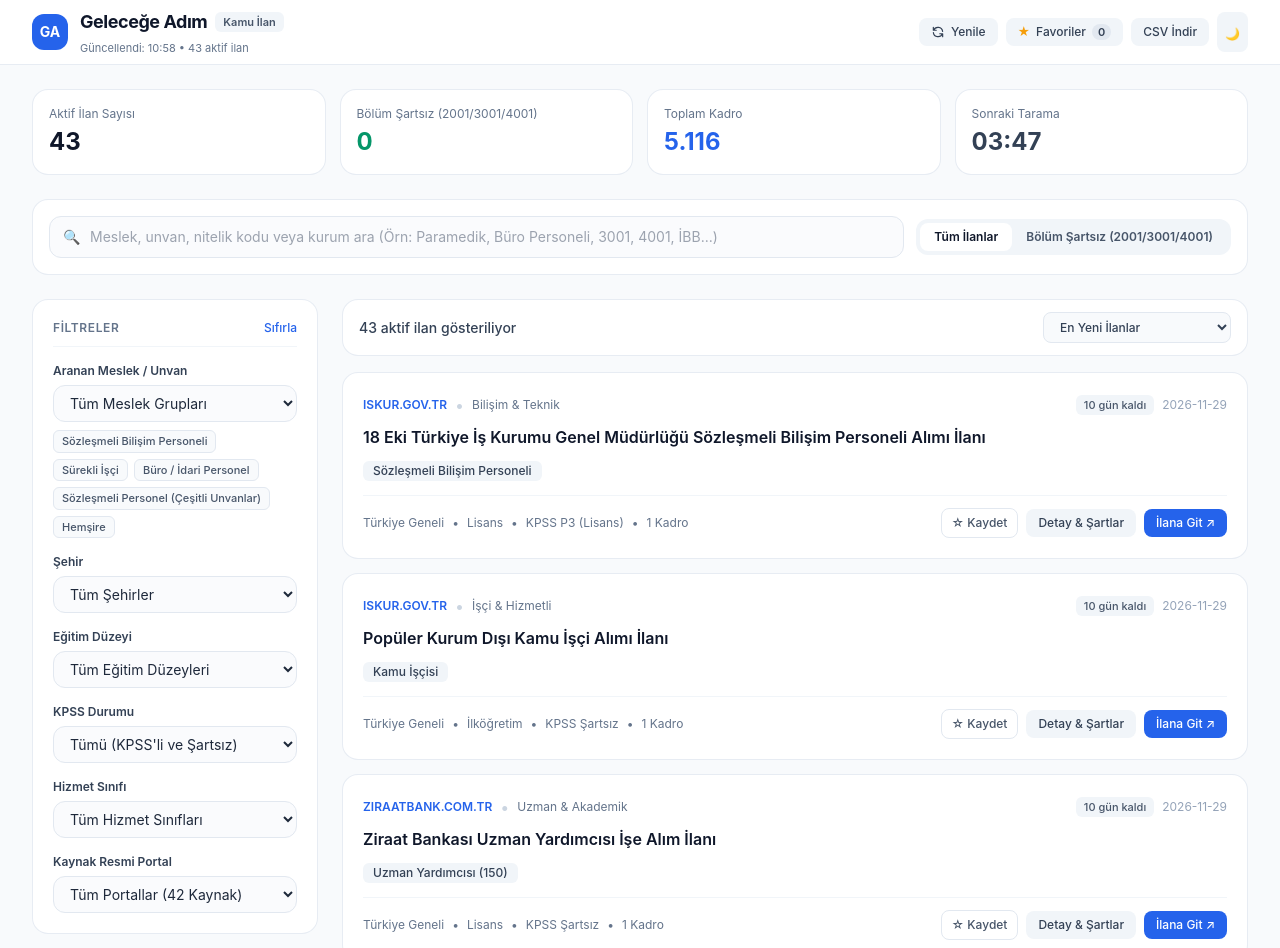
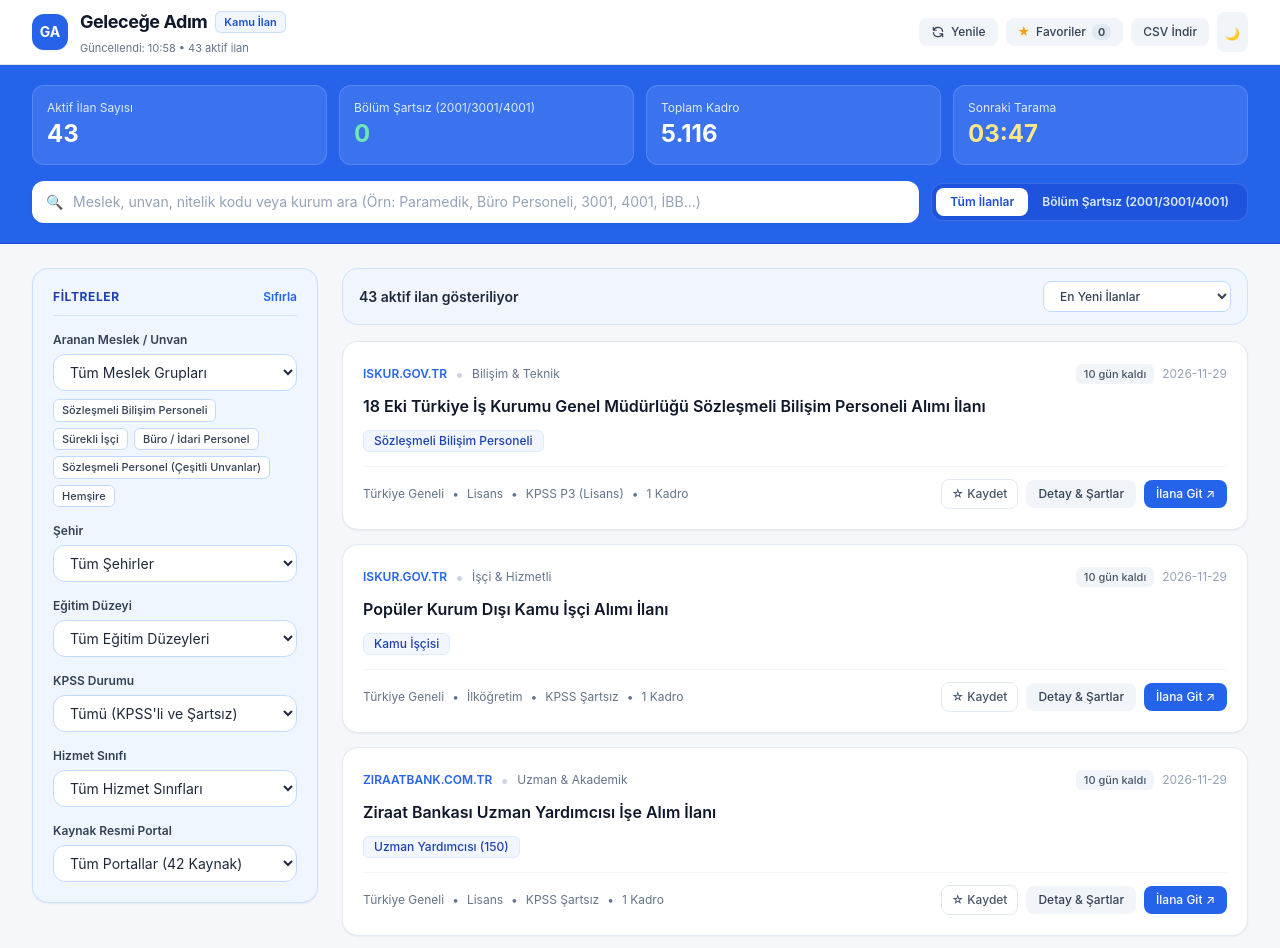
Before and after one commit to ozturkmertcan0001-wq/gelecege-ad-m, a plain HTML site: page index.html in a window 1280 px wide. Shown: the top 948 px of the page. Drawn offline with nearby package versions, Linux system fonts and the light colour scheme.

Commit message:
Update index.html

```diff
--- a/index.html
+++ b/index.html
@@ -18,6 +18,7 @@
               500: '#3b82f6',
               600: '#2563eb',
               700: '#1d4ed8',
+              800: '#1e40af',
             }
           }
         }
@@ -36,13 +37,13 @@
     .animate-toast { animation: fadeSlideUp 0.2s ease-out forwards; }
   </style>
 </head>
-<body class="bg-slate-50 text-slate-800 dark:bg-slate-950 dark:text-slate-100 transition-colors duration-200 min-h-screen flex flex-col">
+<body class="bg-slate-100/70 text-slate-800 dark:bg-slate-950 dark:text-slate-100 transition-colors duration-200 min-h-screen flex flex-col">
 
-  <!-- Sade Üst Bar -->
-  <header class="sticky top-0 z-30 bg-white/95 dark:bg-slate-900/95 backdrop-blur border-b border-slate-200/80 dark:border-slate-800">
+  <!-- Üst Marka Çubuğu -->
+  <header class="sticky top-0 z-30 bg-white/95 dark:bg-slate-900/95 backdrop-blur border-b border-slate-200 dark:border-slate-800">
     <div class="max-w-7xl mx-auto px-4 sm:px-6 lg:px-8 h-16 flex items-center justify-between gap-4">
       <a href="#" id="brandLogoReset" class="flex items-center gap-3">
-        <div class="w-9 h-9 rounded-xl bg-brand-600 text-white flex items-center justify-center font-bold text-sm shadow-xs">
+        <div class="w-9 h-9 rounded-xl bg-brand-600 text-white flex items-center justify-center font-bold text-sm shadow-sm">
           GA
         </div>
         <div>
@@ -50,7 +51,7 @@
             <h1 class="font-bold text-base sm:text-lg tracking-tight text-slate-900 dark:text-white leading-none">
               Geleceğe Adım
             </h1>
-            <span class="text-[11px] font-semibold px-2 py-0.5 rounded-md bg-slate-100 dark:bg-slate-800 text-slate-600 dark:text-slate-300">
+            <span class="text-[11px] font-semibold px-2 py-0.5 rounded-md bg-blue-50 dark:bg-blue-950/70 text-brand-700 dark:text-blue-300 border border-blue-200/80 dark:border-blue-800">
               Kamu İlan
             </span>
           </div>
@@ -89,68 +90,75 @@
     </div>
   </header>
 
-  <main class="max-w-7xl mx-auto px-4 sm:px-6 lg:px-8 py-6 space-y-6 flex-1 w-full">
+  <!-- Mavi Üst Kontrol Bandı: Aktif İlan İstatistikleri + Arama -->
+  <section class="bg-brand-600 dark:bg-blue-950 border-b border-brand-700 dark:border-blue-900">
+    <div class="max-w-7xl mx-auto px-4 sm:px-6 lg:px-8 py-5 space-y-4">
 
-    <!-- 4 Sade İstatistik Kartı -->
-    <section class="grid grid-cols-2 lg:grid-cols-4 gap-3.5">
-      <div class="bg-white dark:bg-slate-900 border border-slate-200/80 dark:border-slate-800 rounded-2xl p-4">
-        <p class="text-xs text-slate-500 dark:text-slate-400">Aktif İlan Sayısı</p>
-        <p id="statTotalListings" class="text-2xl font-bold mt-1 text-slate-900 dark:text-white">0</p>
+      <!-- 4 İstatistik Kutusu -->
+      <div class="grid grid-cols-2 lg:grid-cols-4 gap-3">
+        <div class="bg-white/10 border border-white/15 rounded-xl p-3.5 text-white">
+          <p class="text-xs text-blue-100">Aktif İlan Sayısı</p>
+          <p id="statTotalListings" class="text-2xl font-bold mt-0.5 text-white">0</p>
         </div>
-      <div class="bg-white dark:bg-slate-900 border border-slate-200/80 dark:border-slate-800 rounded-2xl p-4">
-        <p class="text-xs text-slate-500 dark:text-slate-400">Bölüm Şartsız (2001/3001/4001)</p>
-        <p id="statDuzMemurluk" class="text-2xl font-bold mt-1 text-emerald-600 dark:text-emerald-400">0</p>
+        <div class="bg-white/10 border border-white/15 rounded-xl p-3.5 text-white">
+          <p class="text-xs text-blue-100">Bölüm Şartsız (2001/3001/4001)</p>
+          <p id="statDuzMemurluk" class="text-2xl font-bold mt-0.5 text-emerald-300">0</p>
         </div>
-      <div class="bg-white dark:bg-slate-900 border border-slate-200/80 dark:border-slate-800 rounded-2xl p-4">
-        <p class="text-xs text-slate-500 dark:text-slate-400">Toplam Kadro</p>
-        <p id="statTotalQuota" class="text-2xl font-bold mt-1 text-brand-600 dark:text-brand-400">0</p>
+        <div class="bg-white/10 border border-white/15 rounded-xl p-3.5 text-white">
+          <p class="text-xs text-blue-100">Toplam Kadro</p>
+          <p id="statTotalQuota" class="text-2xl font-bold mt-0.5 text-white">0</p>
         </div>
-      <div class="bg-white dark:bg-slate-900 border border-slate-200/80 dark:border-slate-800 rounded-2xl p-4">
-        <p class="text-xs text-slate-500 dark:text-slate-400">Sonraki Tarama</p>
-        <p id="statCountdown" class="text-2xl font-bold mt-1 text-slate-700 dark:text-slate-200">--:--</p>
+        <div class="bg-white/10 border border-white/15 rounded-xl p-3.5 text-white">
+          <p class="text-xs text-blue-100">Sonraki Tarama</p>
+          <p id="statCountdown" class="text-2xl font-bold mt-0.5 text-amber-200">--:--</p>
         </div>
-    </section>
+      </div>
 
-    <!-- Sade Arama & Hızlı Sekme Çubuğu -->
-    <section class="bg-white dark:bg-slate-900 border border-slate-200/80 dark:border-slate-800 rounded-2xl p-3.5 sm:p-4 flex flex-col md:flex-row items-stretch md:items-center gap-3">
+      <!-- Arama Çubuğu & Hızlı Sekmeler -->
+      <div class="flex flex-col md:flex-row items-stretch md:items-center gap-3">
         <div class="relative flex-1">
           <span class="absolute inset-y-0 left-3.5 flex items-center text-slate-400 text-sm">🔍</span>
           <input id="searchInput" type="text"
             placeholder="Meslek, unvan, nitelik kodu veya kurum ara (Örn: Paramedik, Büro Personeli, 3001, 4001, İBB...)"
-          class="w-full pl-10 pr-4 py-2.5 rounded-xl border border-slate-200 dark:border-slate-700 bg-slate-50/70 dark:bg-slate-800/70 text-sm focus:bg-white dark:focus:bg-slate-800 focus:outline-none focus:ring-2 focus:ring-brand-500 transition" />
+            class="w-full pl-10 pr-4 py-2.5 rounded-xl border border-transparent bg-white dark:bg-slate-900 text-slate-900 dark:text-white placeholder-slate-400 text-sm shadow-sm focus:outline-none focus:ring-2 focus:ring-white/80 transition" />
         </div>
 
-      <div class="inline-flex p-1 rounded-xl bg-slate-100 dark:bg-slate-800 shrink-0 self-start md:self-auto">
+        <div class="inline-flex p-1 rounded-xl bg-brand-700/75 dark:bg-blue-900/70 border border-white/15 shrink-0 self-start md:self-auto">
           <button id="quickTabAll" type="button"
-          class="px-3.5 py-1.5 rounded-lg text-xs font-semibold transition bg-white dark:bg-slate-700 text-slate-900 dark:text-white shadow-xs">
+            class="px-3.5 py-1.5 rounded-lg text-xs font-semibold transition bg-white dark:bg-slate-800 text-brand-700 dark:text-white shadow-sm">
             Tüm İlanlar
           </button>
           <button id="quickTabDuz" type="button"
-          class="px-3.5 py-1.5 rounded-lg text-xs font-semibold transition text-slate-600 dark:text-slate-300 hover:text-slate-900 dark:hover:text-white">
+            class="px-3.5 py-1.5 rounded-lg text-xs font-semibold transition text-blue-100 hover:text-white">
             Bölüm Şartsız (2001/3001/4001)
           </button>
         </div>
+      </div>
+
+    </div>
   </section>
+
+  <main class="max-w-7xl mx-auto px-4 sm:px-6 lg:px-8 py-6 flex-1 w-full">
 
     <!-- Ana 2 Sütunlu Yerleşim -->
     <div class="grid grid-cols-1 lg:grid-cols-12 gap-6 items-start">
 
-      <!-- Sol Filtre Paneli -->
-      <aside class="lg:col-span-4 xl:col-span-3 bg-white dark:bg-slate-900 border border-slate-200/80 dark:border-slate-800 rounded-2xl p-5 space-y-4 lg:sticky lg:top-20">
-        <div class="flex items-center justify-between pb-2.5 border-b border-slate-100 dark:border-slate-800">
-          <h2 class="font-semibold text-xs uppercase tracking-wider text-slate-500 dark:text-slate-400">Filtreler</h2>
-          <button id="btnResetFilters" type="button" class="text-xs font-medium text-brand-600 dark:text-brand-400 hover:underline">
+      <!-- Sol Filtre Paneli (Açık Mavi Zemin) -->
+      <aside class="lg:col-span-4 xl:col-span-3 bg-blue-50/90 dark:bg-blue-950/35 border border-blue-200/80 dark:border-blue-900/60 rounded-2xl p-5 space-y-4 shadow-sm lg:sticky lg:top-20">
+        <div class="flex items-center justify-between pb-2.5 border-b border-blue-200/70 dark:border-blue-900/60">
+          <h2 class="font-bold text-xs uppercase tracking-wider text-brand-800 dark:text-blue-300">Filtreler</h2>
+          <button id="btnResetFilters" type="button" class="text-xs font-semibold text-brand-600 dark:text-blue-400 hover:underline">
             Sıfırla
           </button>
         </div>
 
         <!-- İlanda Aranan Meslek -->
         <div>
-          <label for="professionSelect" class="block text-xs font-semibold mb-1.5 text-slate-700 dark:text-slate-300">
+          <label for="professionSelect" class="block text-xs font-semibold mb-1.5 text-slate-700 dark:text-slate-200">
             Aranan Meslek / Unvan
           </label>
           <select id="professionSelect"
-            class="w-full px-3 py-2 rounded-xl border border-slate-200 dark:border-slate-700 bg-slate-50/70 dark:bg-slate-800 text-sm focus:outline-none focus:ring-2 focus:ring-brand-500">
+            class="w-full px-3 py-2 rounded-xl border border-blue-200 dark:border-blue-800/70 bg-white dark:bg-slate-900 text-sm focus:outline-none focus:ring-2 focus:ring-brand-500">
             <option value="">Tüm Meslek Grupları</option>
           </select>
           <div id="popularProfessionsPills" class="flex flex-wrap gap-1.5 mt-2"></div>
@@ -158,18 +166,18 @@
 
         <!-- Şehir -->
         <div>
-          <label for="citySelect" class="block text-xs font-semibold mb-1.5 text-slate-700 dark:text-slate-300">Şehir</label>
+          <label for="citySelect" class="block text-xs font-semibold mb-1.5 text-slate-700 dark:text-slate-200">Şehir</label>
           <select id="citySelect"
-            class="w-full px-3 py-2 rounded-xl border border-slate-200 dark:border-slate-700 bg-slate-50/70 dark:bg-slate-800 text-sm focus:outline-none focus:ring-2 focus:ring-brand-500">
+            class="w-full px-3 py-2 rounded-xl border border-blue-200 dark:border-blue-800/70 bg-white dark:bg-slate-900 text-sm focus:outline-none focus:ring-2 focus:ring-brand-500">
             <option value="">Tüm Şehirler</option>
           </select>
         </div>
 
         <!-- Eğitim Düzeyi -->
         <div>
-          <label for="educationSelect" class="block text-xs font-semibold mb-1.5 text-slate-700 dark:text-slate-300">Eğitim Düzeyi</label>
+          <label for="educationSelect" class="block text-xs font-semibold mb-1.5 text-slate-700 dark:text-slate-200">Eğitim Düzeyi</label>
           <select id="educationSelect"
-            class="w-full px-3 py-2 rounded-xl border border-slate-200 dark:border-slate-700 bg-slate-50/70 dark:bg-slate-800 text-sm focus:outline-none focus:ring-2 focus:ring-brand-500">
+            class="w-full px-3 py-2 rounded-xl border border-blue-200 dark:border-blue-800/70 bg-white dark:bg-slate-900 text-sm focus:outline-none focus:ring-2 focus:ring-brand-500">
             <option value="">Tüm Eğitim Düzeyleri</option>
             <option value="İlköğretim">İlköğretim</option>
             <option value="Ortaöğretim">Ortaöğretim (Lise)</option>
@@ -180,9 +188,9 @@
 
         <!-- KPSS Puan Türü -->
         <div>
-          <label for="kpssSelect" class="block text-xs font-semibold mb-1.5 text-slate-700 dark:text-slate-300">KPSS Durumu</label>
+          <label for="kpssSelect" class="block text-xs font-semibold mb-1.5 text-slate-700 dark:text-slate-200">KPSS Durumu</label>
           <select id="kpssSelect"
-            class="w-full px-3 py-2 rounded-xl border border-slate-200 dark:border-slate-700 bg-slate-50/70 dark:bg-slate-800 text-sm focus:outline-none focus:ring-2 focus:ring-brand-500">
+            class="w-full px-3 py-2 rounded-xl border border-blue-200 dark:border-blue-800/70 bg-white dark:bg-slate-900 text-sm focus:outline-none focus:ring-2 focus:ring-brand-500">
             <option value="">Tümü (KPSS'li ve Şartsız)</option>
             <option value="KPSS Şartsız">KPSS Şartsız</option>
             <option value="KPSS P94">KPSS P94 (Ortaöğretim)</option>
@@ -193,9 +201,9 @@
 
         <!-- Hizmet Sınıfı -->
         <div>
-          <label for="categorySelect" class="block text-xs font-semibold mb-1.5 text-slate-700 dark:text-slate-300">Hizmet Sınıfı</label>
+          <label for="categorySelect" class="block text-xs font-semibold mb-1.5 text-slate-700 dark:text-slate-200">Hizmet Sınıfı</label>
           <select id="categorySelect"
-            class="w-full px-3 py-2 rounded-xl border border-slate-200 dark:border-slate-700 bg-slate-50/70 dark:bg-slate-800 text-sm focus:outline-none focus:ring-2 focus:ring-brand-500">
+            class="w-full px-3 py-2 rounded-xl border border-blue-200 dark:border-blue-800/70 bg-white dark:bg-slate-900 text-sm focus:outline-none focus:ring-2 focus:ring-brand-500">
             <option value="">Tüm Hizmet Sınıfları</option>
             <option value="Büro & İdari">Büro & İdari</option>
             <option value="Sağlık Personeli">Sağlık Personeli</option>
@@ -207,9 +215,9 @@
 
         <!-- Kaynak Resmi Portal -->
         <div>
-          <label for="portalSelect" class="block text-xs font-semibold mb-1.5 text-slate-700 dark:text-slate-300">Kaynak Resmi Portal</label>
+          <label for="portalSelect" class="block text-xs font-semibold mb-1.5 text-slate-700 dark:text-slate-200">Kaynak Resmi Portal</label>
           <select id="portalSelect"
-            class="w-full px-3 py-2 rounded-xl border border-slate-200 dark:border-slate-700 bg-slate-50/70 dark:bg-slate-800 text-sm focus:outline-none focus:ring-2 focus:ring-brand-500">
+            class="w-full px-3 py-2 rounded-xl border border-blue-200 dark:border-blue-800/70 bg-white dark:bg-slate-900 text-sm focus:outline-none focus:ring-2 focus:ring-brand-500">
             <option value="">Tüm Portallar (42 Kaynak)</option>
           </select>
         </div>
@@ -218,20 +226,20 @@
       <!-- Sağ İlan Akışı -->
       <section class="lg:col-span-8 xl:col-span-9 space-y-4">
 
-        <!-- Üst Sıralama & Aktif Filtre Özeti -->
-        <div class="bg-white dark:bg-slate-900 border border-slate-200/80 dark:border-slate-800 rounded-2xl px-4 py-3 space-y-2">
+        <!-- Üst Sıralama & Aktif Filtre Özeti (Açık Mavi Zemin) -->
+        <div class="bg-blue-50/75 dark:bg-blue-950/30 border border-blue-200/70 dark:border-blue-900/50 rounded-2xl px-4 py-3 space-y-2">
           <div class="flex flex-wrap items-center justify-between gap-2">
-            <p id="resultSummaryText" class="text-sm font-medium text-slate-700 dark:text-slate-200">
+            <p id="resultSummaryText" class="text-sm font-semibold text-slate-800 dark:text-slate-100">
               İlanlar yükleniyor...
             </p>
             <select id="sortSelect"
-              class="px-3 py-1.5 rounded-lg border border-slate-200 dark:border-slate-700 bg-slate-50 dark:bg-slate-800 text-xs font-medium text-slate-700 dark:text-slate-200">
+              class="px-3 py-1.5 rounded-lg border border-blue-200 dark:border-blue-800/70 bg-white dark:bg-slate-900 text-xs font-medium text-slate-700 dark:text-slate-200">
               <option value="newest">En Yeni İlanlar</option>
               <option value="deadline">Son Başvuru Yaklaşanlar</option>
               <option value="quota">Kontenjan Sayısı</option>
             </select>
           </div>
-          <div id="activeFilterChips" class="hidden flex-wrap items-center gap-1.5 pt-2 border-t border-slate-100 dark:border-slate-800"></div>
+          <div id="activeFilterChips" class="hidden flex-wrap items-center gap-1.5 pt-2 border-t border-blue-200/60 dark:border-blue-900/50"></div>
         </div>
 
         <!-- İlan Kartları -->
@@ -241,14 +249,14 @@
   </main>
 
   <!-- Sade Alt Bilgi -->
-  <footer class="border-t border-slate-200/80 dark:border-slate-800 mt-12 py-6 text-center text-xs text-slate-500 dark:text-slate-400">
+  <footer class="border-t border-slate-200 dark:border-slate-800 bg-white dark:bg-slate-900 mt-12 py-6 text-center text-xs text-slate-500 dark:text-slate-400">
     <div class="max-w-7xl mx-auto px-4">
       Geleceğe Adım — Kamu İlan • 42 resmi kamu, bakanlık ve belediye portalından saatlik güncellenir.
     </div>
   </footer>
 
   <!-- İlan Detay Modalı (Meslek Grupları & Aranan Şartlar) -->
-  <div id="detailModal" class="fixed inset-0 z-50 hidden items-center justify-center bg-slate-950/60 backdrop-blur-xs p-4">
+  <div id="detailModal" class="fixed inset-0 z-50 hidden items-center justify-center bg-slate-950/60 backdrop-blur-sm p-4">
     <div class="bg-white dark:bg-slate-900 border border-slate-200 dark:border-slate-800 rounded-2xl max-w-2xl w-full max-h-[88vh] flex flex-col shadow-xl overflow-hidden">
       <div class="px-6 py-4 border-b border-slate-100 dark:border-slate-800 flex items-start justify-between gap-4">
         <div>
@@ -267,7 +275,7 @@
       </div>
 
       <div class="p-6 overflow-y-auto custom-scroll space-y-5 text-sm">
-        <div class="grid grid-cols-2 sm:grid-cols-3 gap-3 bg-slate-50 dark:bg-slate-800/60 p-3.5 rounded-xl border border-slate-200/60 dark:border-slate-700/60">
+        <div class="grid grid-cols-2 sm:grid-cols-3 gap-3 bg-blue-50/70 dark:bg-blue-950/30 p-3.5 rounded-xl border border-blue-200/70 dark:border-blue-900/50">
           <div>
             <span class="text-xs text-slate-500 dark:text-slate-400 block">Şehir / Bölge</span>
             <span id="modalCity" class="font-semibold"></span>
@@ -466,8 +474,8 @@
     function syncTabsAndButtons() {
       const tabAll = document.getElementById('quickTabAll');
       const tabDuz = document.getElementById('quickTabDuz');
-      const activeCls = ['bg-white', 'dark:bg-slate-700', 'text-slate-900', 'dark:text-white', 'shadow-xs'];
-      const inactiveCls = ['text-slate-600', 'dark:text-slate-300'];
+      const activeCls = ['bg-white', 'dark:bg-slate-800', 'text-brand-700', 'dark:text-white', 'shadow-sm'];
+      const inactiveCls = ['text-blue-100', 'hover:text-white'];
 
       if (STATE.onlyDuzMemurluk) {
         tabDuz.classList.add(...activeCls);
@@ -624,7 +632,7 @@
           class="prof-pill px-2 py-0.5 rounded-md text-[11px] font-medium border transition ${
             active
               ? 'bg-brand-600 text-white border-brand-600'
-              : 'bg-slate-50 dark:bg-slate-800 text-slate-600 dark:text-slate-300 border-slate-200 dark:border-slate-700 hover:border-brand-400'
+              : 'bg-white dark:bg-slate-900 text-slate-700 dark:text-slate-200 border-blue-200 dark:border-blue-800/70 hover:border-brand-500'
           }">${escapeHtml(name)}</button>`;
       }).join('');
 
@@ -671,7 +679,7 @@
       wrap.classList.add('flex');
       wrap.innerHTML = chips.map((c, i) => `
         <button type="button" data-chip-idx="${i}"
-          class="inline-flex items-center gap-1 px-2.5 py-0.5 rounded-full text-xs font-medium bg-brand-50 text-brand-700 dark:bg-brand-900/40 dark:text-brand-300 border border-brand-200/70 dark:border-brand-800 hover:bg-brand-100">
+          class="inline-flex items-center gap-1 px-2.5 py-0.5 rounded-full text-xs font-semibold bg-brand-600 text-white hover:bg-brand-700 transition">
           ${escapeHtml(c.label)} <span>×</span>
         </button>
       `).join('');
@@ -751,7 +759,7 @@
 
       if (STATE.allListings.length === 0) {
         container.innerHTML = `
-          <div class="bg-white dark:bg-slate-900 border border-slate-200/80 dark:border-slate-800 rounded-2xl p-10 text-center space-y-2">
+          <div class="bg-white dark:bg-slate-900 border border-slate-200 dark:border-slate-800 rounded-2xl p-10 text-center space-y-2 shadow-sm">
             <p class="text-base font-semibold text-slate-800 dark:text-slate-100">Henüz Taranmış İlan Verisi Yok</p>
             <p class="text-xs text-slate-500 dark:text-slate-400 max-w-md mx-auto leading-relaxed">
               GitHub Actions üzerinde <strong>Saatlik Kamu İlan Tarayıcı</strong> ilk taramayı tamamladığında 42 resmi portaldan çekilen ilanlar burada otomatik görünecektir.
@@ -762,7 +770,7 @@
 
       if (STATE.filteredListings.length === 0) {
         container.innerHTML = `
-          <div class="bg-white dark:bg-slate-900 border border-slate-200/80 dark:border-slate-800 rounded-2xl p-10 text-center space-y-2">
+          <div class="bg-white dark:bg-slate-900 border border-slate-200 dark:border-slate-800 rounded-2xl p-10 text-center space-y-2 shadow-sm">
             <p class="text-base font-semibold text-slate-800 dark:text-slate-200">Seçtiğiniz kriterlere uygun ilan bulunamadı</p>
             <p class="text-xs text-slate-500 dark:text-slate-400">
               Arama kelimesini değiştirebilir veya sol paneldeki "Sıfırla" butonunu kullanabilirsiniz.
@@ -778,7 +786,7 @@
         const hiddenCount = item.positionDetails.length - 3;
 
         return `
-          <article class="bg-white dark:bg-slate-900 border border-slate-200/80 dark:border-slate-800 hover:border-slate-300 dark:hover:border-slate-700 rounded-2xl p-5 transition">
+          <article class="bg-white dark:bg-slate-900 border border-slate-200/90 dark:border-slate-800 hover:border-brand-400 dark:hover:border-brand-700 rounded-2xl p-5 shadow-sm transition">
             <!-- Üst Satır -->
             <div class="flex flex-wrap items-center justify-between gap-2 mb-2">
               <div class="flex flex-wrap items-center gap-2">
@@ -807,10 +815,10 @@
               </button>
             </h3>
 
-            <!-- Sade Meslek Etiketleri -->
+            <!-- Meslek Etiketleri -->
             <div class="flex flex-wrap items-center gap-1.5 mb-3.5">
               ${visiblePositions.map(p => `
-                <span class="px-2.5 py-0.5 rounded-md text-xs font-medium bg-slate-100 text-slate-700 dark:bg-slate-800 dark:text-slate-300">
+                <span class="px-2.5 py-0.5 rounded-md text-xs font-medium bg-blue-50/80 text-brand-800 dark:bg-blue-950/50 dark:text-blue-200 border border-blue-100 dark:border-blue-900/50">
                   ${escapeHtml(p)}
                 </span>
               `).join('')}
@@ -821,7 +829,7 @@
                 </button>` : ''}
             </div>
 
-            <!-- Alt Meta ve Sade Butonlar -->
+            <!-- Alt Meta ve Butonlar -->
             <div class="pt-3 border-t border-slate-100 dark:border-slate-800/80 flex flex-wrap items-center justify-between gap-3">
               <div class="flex flex-wrap items-center gap-2 text-xs text-slate-500 dark:text-slate-400">
                 <span>${escapeHtml(item.city)}</span>
```
Lines whose indentation alone changed are shown as unchanged.
